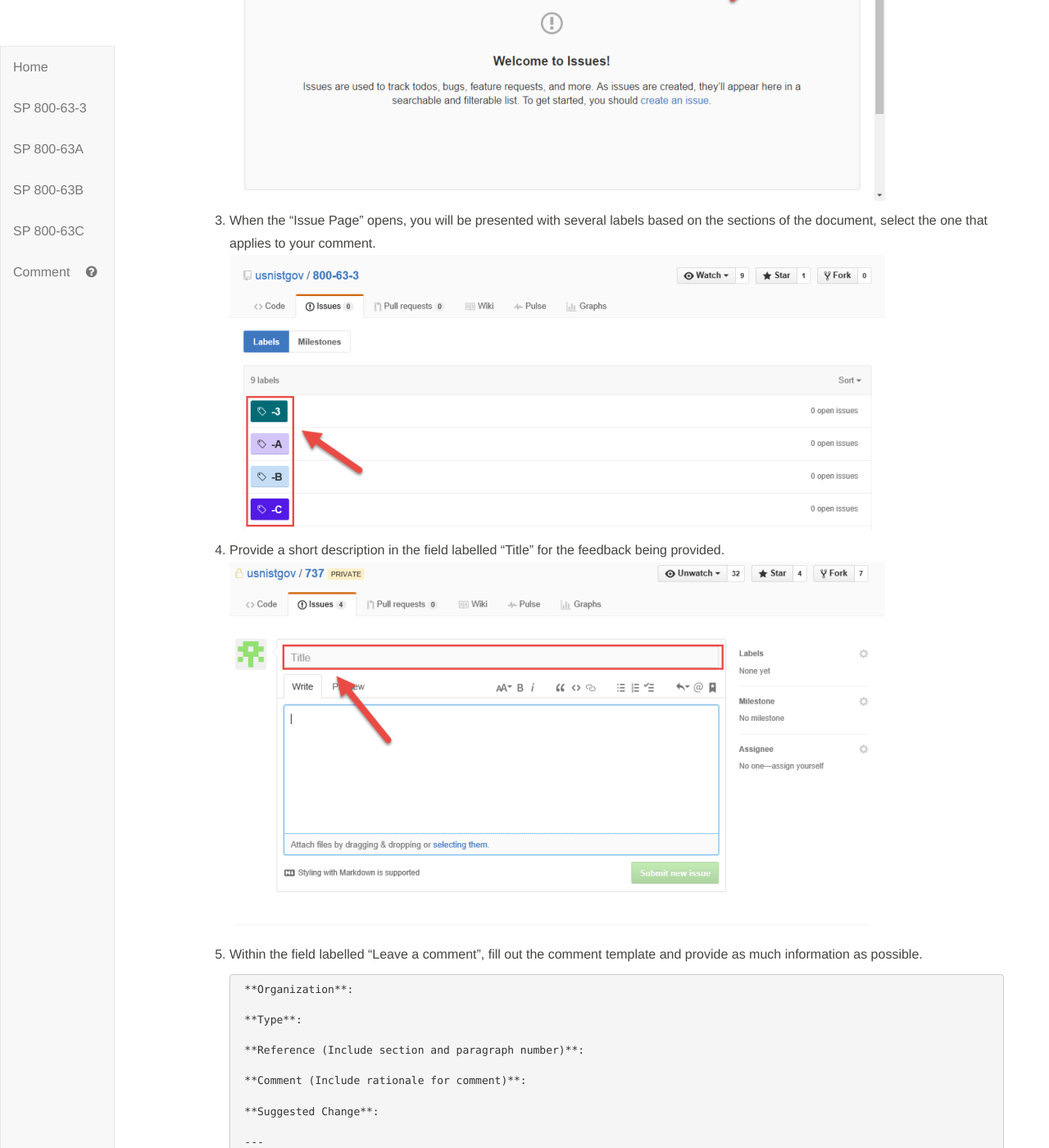
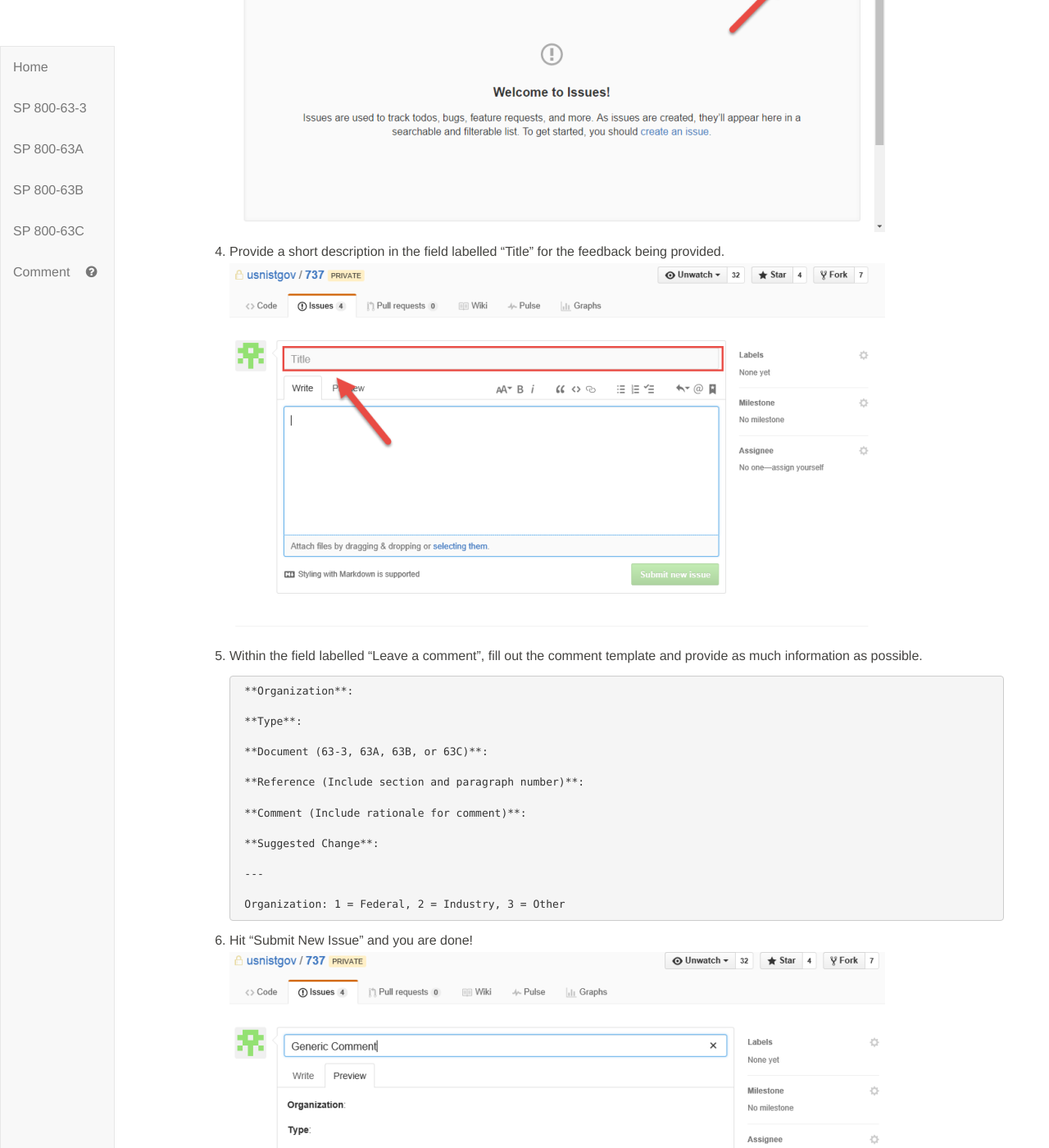
Before and after one commit to usnistgov/800-63-3, a Jekyll site: the page built from comment_help.md, in a window 1280 px wide and 1400 px high, scrolled down 1105 px. Shown: the whole window at 82% size. Built offline with Jekyll 4.4.1, drawn with Linux system fonts in a browser that asks for light colours; some of the changed text lies outside the part shown.

Commit message:
Updated comment instructions
Closes usnistgov/737#150

```diff
--- a/comment_help.md
+++ b/comment_help.md
@@ -15,11 +15,10 @@
 
     1. Click on either the "Comment" link in the sidebar navigation or the "Send Feedback" link in the footer of the page.
 
+    2. Review open and closed issues to determine if a similar issue has already been created
+
     2. Click on the "New Issue" button in the upper right of the screen.
     ![Create issue](assets/create_new_issue.png)
-
-    3. When the “Issue Page” opens, you will be presented with several labels based on the sections of the document, select the one that applies to your comment.
-    ![Apply label](assets/issue_apply_label.png)
 
     4. Provide a short description in the field labelled "Title" for the feedback being provided.
     ![Issue title](assets/issue_title.png)
@@ -29,6 +28,8 @@
             **Organization**:
 
             **Type**:
+
+            **Document (63-3, 63A, 63B, or 63C)**:
 
             **Reference (Include section and paragraph number)**:
 
```
